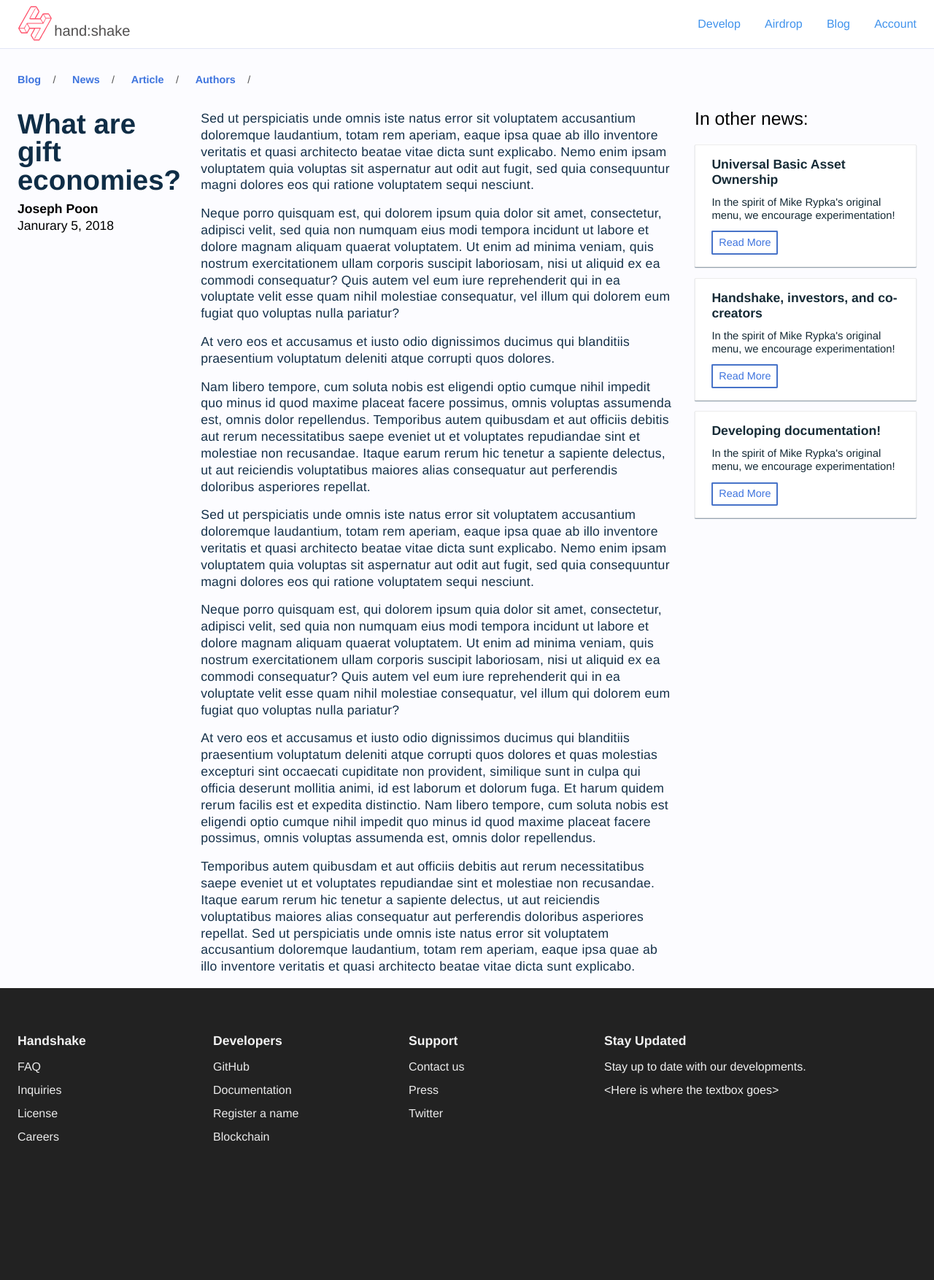
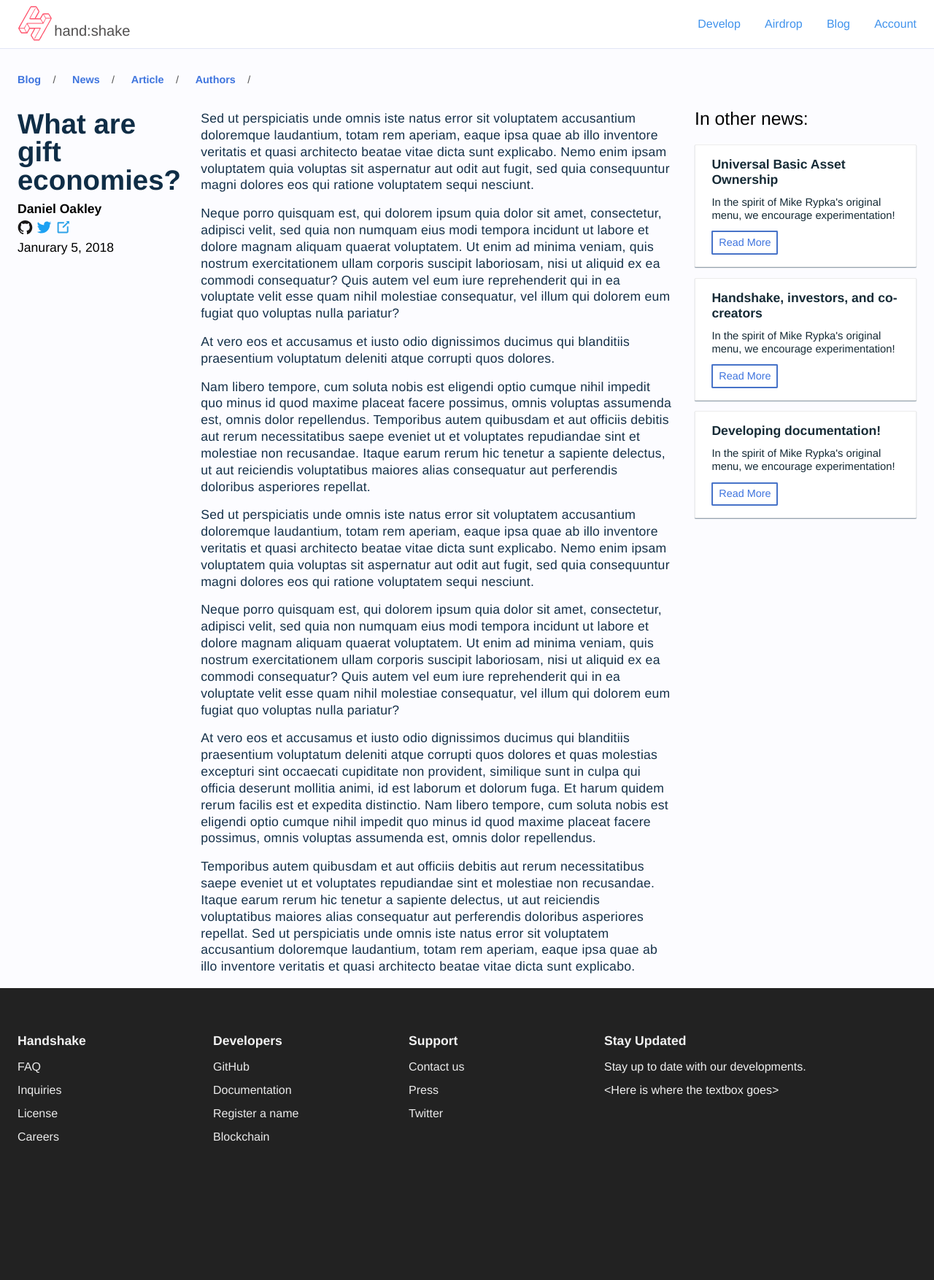
Before and after one commit to pkrasam/blog, a Jekyll site: the page built from index.html, in a window 1280 px wide. Shown: the whole page at 73% size. Built offline with Jekyll 4.4.1, drawn with Linux system fonts in a browser that asks for light colours; comment, search, counter and statistics services are not loaded.

Commit message:
Add author external site links

```diff
--- /dev/null
+++ b/_includes/authorname.html
@@ -0,0 +1,15 @@
+<span class="author">
+        {{ site.data.authors[include.author].name }}
+</span>
+<span class="authorlinks">
+    {% assign identities = site.data.authors[include.author].identities %}
+    {% if identities.github %}
+    <a href="https://github.com/{{ identities.github }}"><img class="icon" src="/img/icons/github.svg"/></a>
+    {% endif %}
+    {% if identities.twitter %}
+    <a href="https://twitter.com/{{ identities.twitter }}"><img class="icon" src="/img/icons/twitter.svg"/></a>
+    {% endif %}
+    {% if identities.site %}
+    <a href="{{ identities.site }}"><img class="icon" src="/img/icons/link.svg"/></a>
+    {% endif %}
+</span>
--- a/css/style.sass
+++ b/css/style.sass
@@ -103,12 +103,14 @@ content .wrapper
             font-weight: 600
             color: #0f2d46
             margin-bottom: 0.3em
-        .author, .date
+        .author, .authorlinks, .date
             display: block
             font-size: 1.1em
             margin: 0.3em 0
         .author
             font-weight: 600
+        .authorlinks img.icon
+            height: 1.2em
     > .content
         flex-grow: 1
         font-size: 1.1em
--- a/index.html
+++ b/index.html
@@ -11,9 +11,7 @@ layout: default
                 <h1>
                     What are gift economies?
                 </h1>
-                <span class="author">
-                    Joseph Poon
-                </span>
+                {% include authorname.html author="doaks" %}
                 <span class="date">
                     Janurary 5, 2018
                 </span>
```
Also changed, not shown: _data/authors.yml (+7 -0 lines), img/icons/github.svg (added), img/icons/link.svg (added), img/icons/twitter.svg (added).
